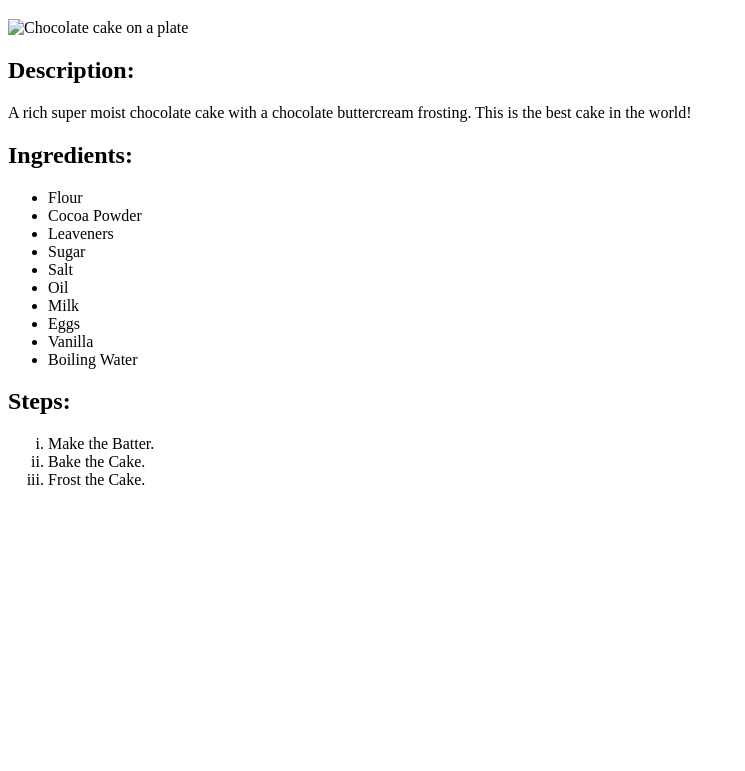
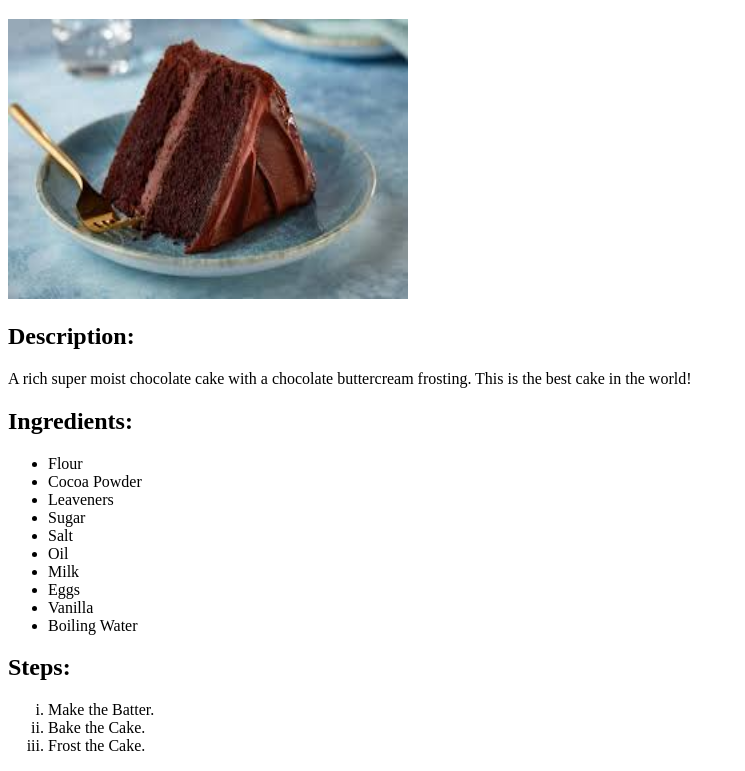
Before and after one commit to acskii/odin-recipes, a plain HTML site: page recipes/cake.html in a window 1280 px wide. Shown: the part 61-832 px from the top of the page, without its empty margins (0-745 px from the left). Before the commit the page ends 800 px from the top, so only its background shows below. Drawn offline with Linux system fonts and the light colour scheme.

Commit message:
fix!: Fix images not loading
Wrong file extension was used.
Incorrect relative file paths were used.

```diff
--- a/recipes/cake.html
+++ b/recipes/cake.html
@@ -7,7 +7,7 @@
 </head>
 <body>
     <h1>Chocolate Cake</h1>
-    <img src="./images/cake.jpg" alt="Chocolate cake on a plate">
+    <img src="../images/cake.jpeg" alt="Chocolate cake on a plate" width="400" height="280">
     <h2>Description:</h2>
     <p>A rich super moist chocolate cake with a chocolate buttercream frosting. This is the best cake in the world!</p>
     <h2>Ingredients:</h2>
```
Also changed, not shown: recipes/lasagna.html (+1 -1 lines).
